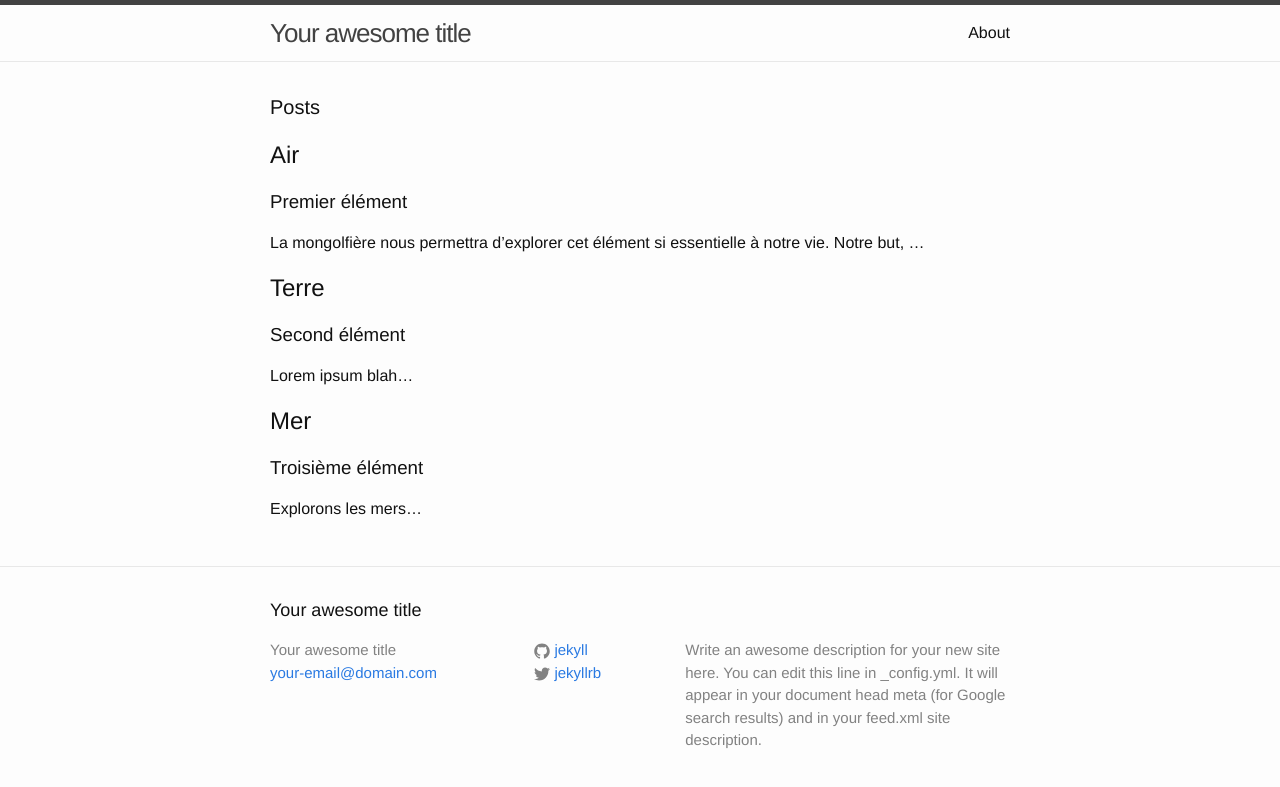
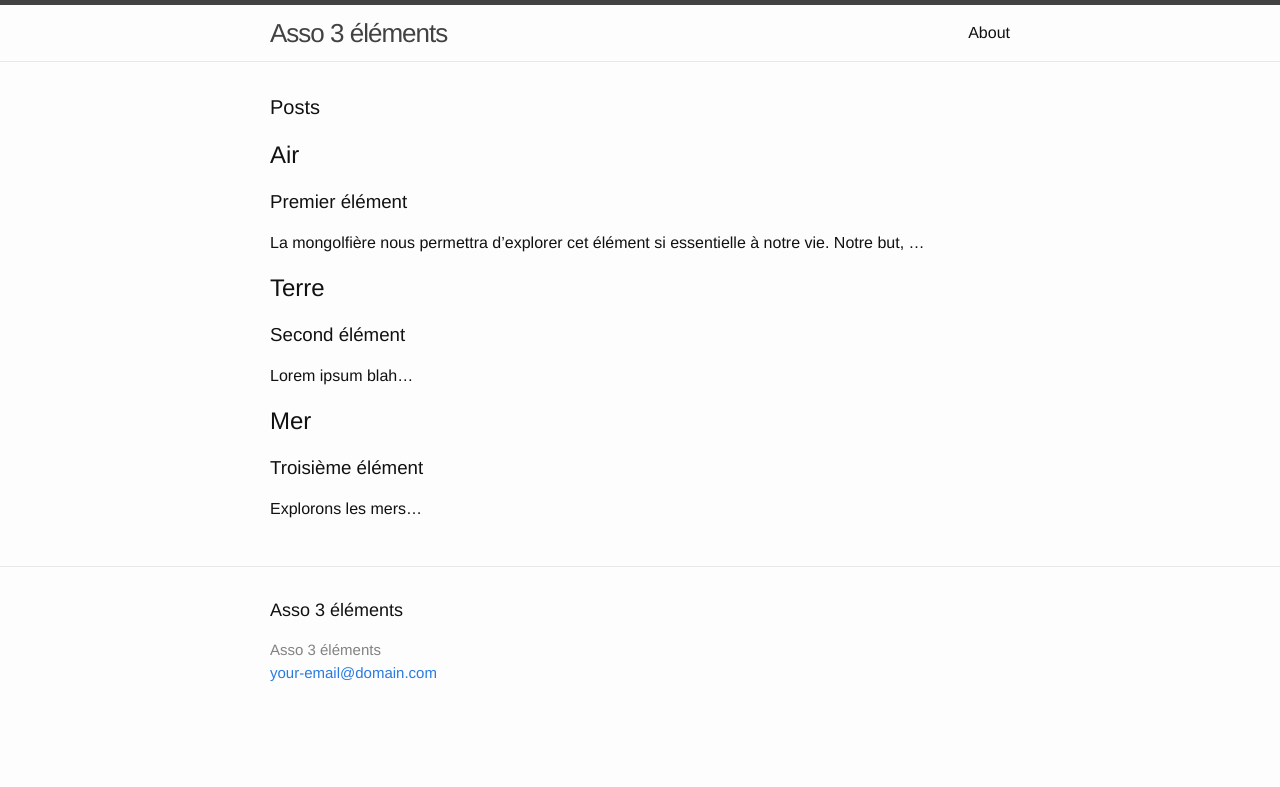
Before and after one commit to vinamogit/vinamogit.github.io, a Jekyll site: the page built from index.html, in a window 1280 px wide. Shown: the top 787 px of the page. Built offline with Jekyll 4.4.1, drawn with Linux system fonts in a browser that asks for light colours.

Commit message:
Fix title

```diff
--- a/_config.yml
+++ b/_config.yml
@@ -6,19 +6,14 @@
 # 'jekyll serve'. If you change this file, please restart the server process.
 
 # Site settings
-title: Your awesome title
+title: Asso 3 éléments
 email: your-email@domain.com
-description: > # this means to ignore newlines until "baseurl:"
-  Write an awesome description for your new site here. You can edit this
-  line in _config.yml. It will appear in your document head meta (for
-  Google search results) and in your feed.xml site description.
+description: ""
 baseurl: "" # the subpath of your site, e.g. /blog
 url: "http://yourdomain.com" # the base hostname & protocol for your site
-twitter_username: jekyllrb
-github_username:  jekyll
+
+
 collections:
  - elements
 # Build settings
 markdown: kramdown
-# Build settings
-markdown: kramdown
```
